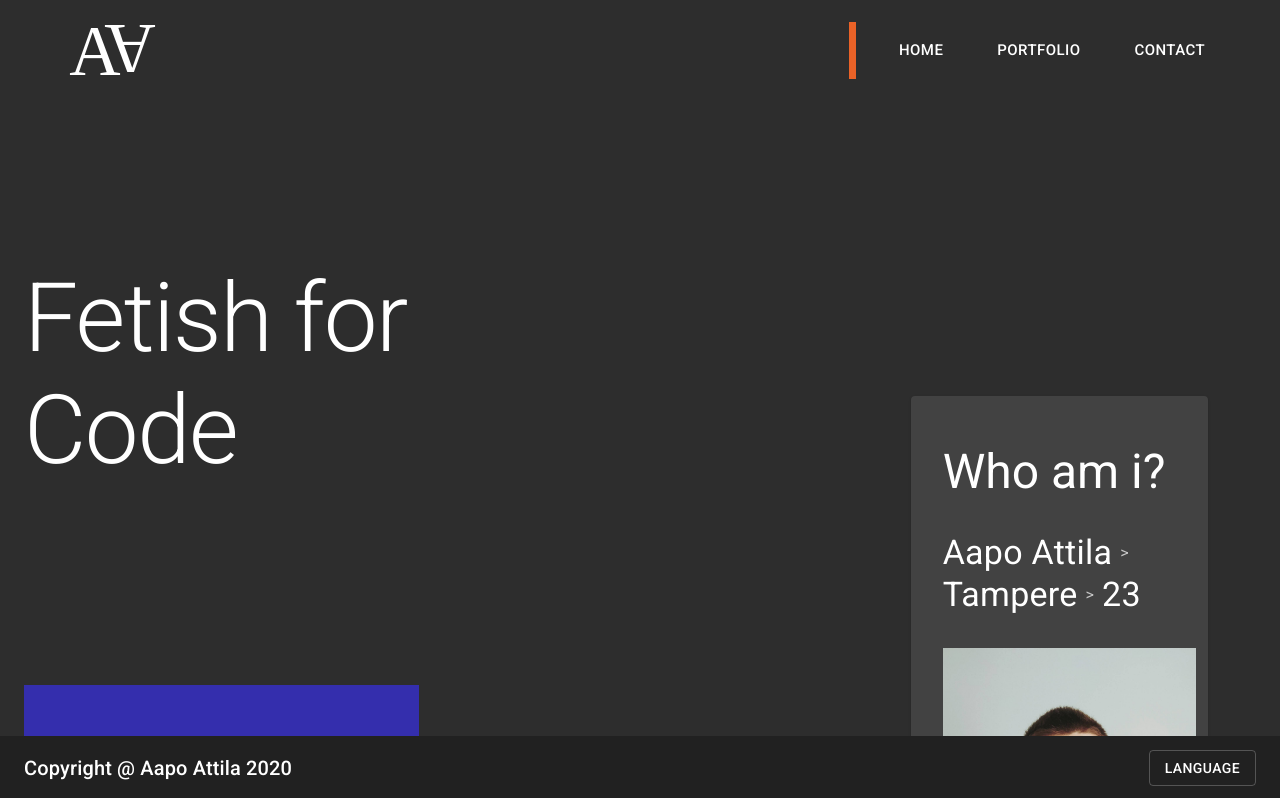
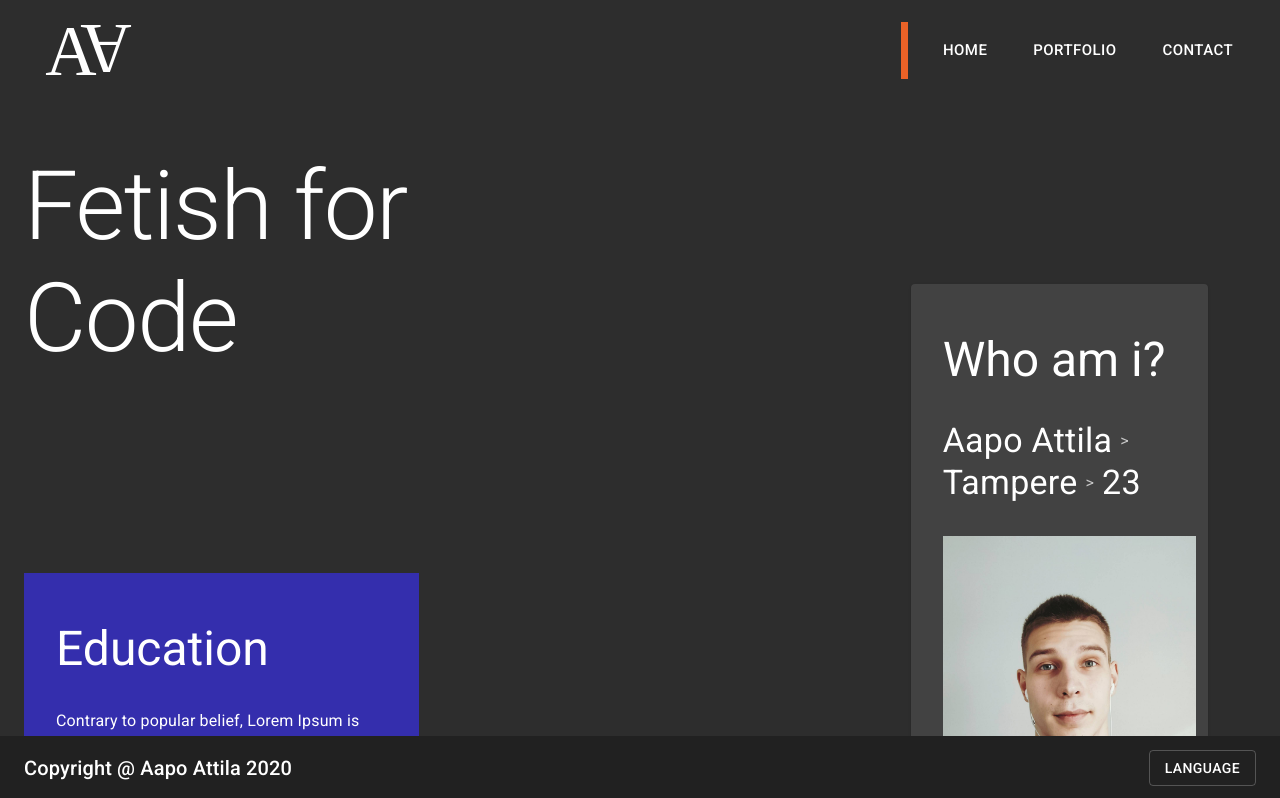
Before and after one commit to Hunnisoturi/cv-public, a React (Create React App) app: page / in a window 1280 px wide. Shown: the top 798 px of the page. Built offline with nearby package versions, Linux system fonts and the light colour scheme.

Commit message:
SAFKATAUOLLE MARS

```diff
--- a/src/App.jsx
+++ b/src/App.jsx
@@ -17,7 +17,7 @@ const styles = makeStyles({
     marginBottom: '4rem',
   },
   mainGrid: {
-    marginTop: '150px',
+    paddingTop: '150px',
   },
 });
 
@@ -25,8 +25,8 @@ const App = () => {
   const classes = styles();
   return (
     <div className={classes.root}>
+      <Header />
       <Container maxWidth="xl" className={classes.container}>
-        <Header />
         <div>
           <Grid item xs={12} sm container spacing={3} className={classes.mainGrid}>
             <Grid item xs container direction="column" alignItems="flex-start">
@@ -45,6 +45,8 @@ const App = () => {
           </Grid>
         </div>
         <Technologies />
+        <Technologies />
+        <Technologies />
       </Container>
       <Footer />
     </div>
--- a/src/components/Header.jsx
+++ b/src/components/Header.jsx
@@ -1,5 +1,5 @@
 import React from 'react';
-import { Toolbar, Button, Box } from '@material-ui/core';
+import { Toolbar, Button, Box, AppBar } from '@material-ui/core';
 import { makeStyles } from '@material-ui/core/styles';
 import { Trans } from 'react-i18next';
 
@@ -18,8 +18,8 @@ const styles = makeStyles({
     alignItems: 'center',
   },
   button: {
-    marginLeft: '16px',
-    marginRight: '16px',
+    marginLeft: '12px',
+    marginRight: '12px',
   },
 });
 
@@ -27,6 +27,7 @@ const Header = () => {
   const classes = styles();
   return (
     <header>
+      <AppBar color="transparent" elevation={0}>
         <Toolbar className={classes.toolbar}>
           <Logo height={100} />
           <Box className={classes.navi} component="span">
@@ -42,6 +43,7 @@ const Header = () => {
             </Button>
           </Box>
         </Toolbar>
+      </AppBar>
     </header>
   );
 };
```
Also changed, not shown: src/components/Experience.jsx (added, +16 -0 lines). Lines whose indentation alone changed are shown as unchanged.
